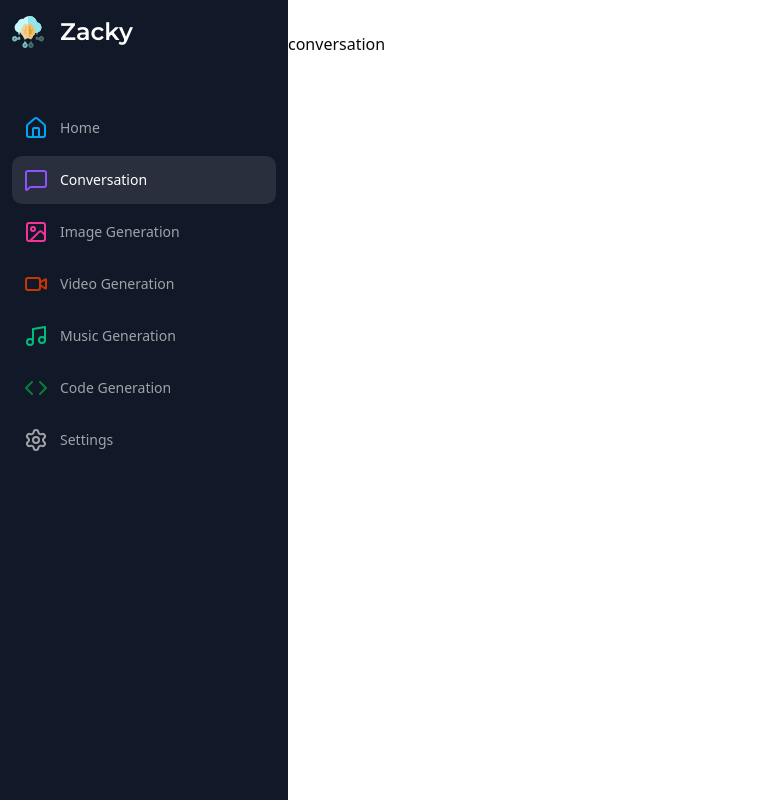
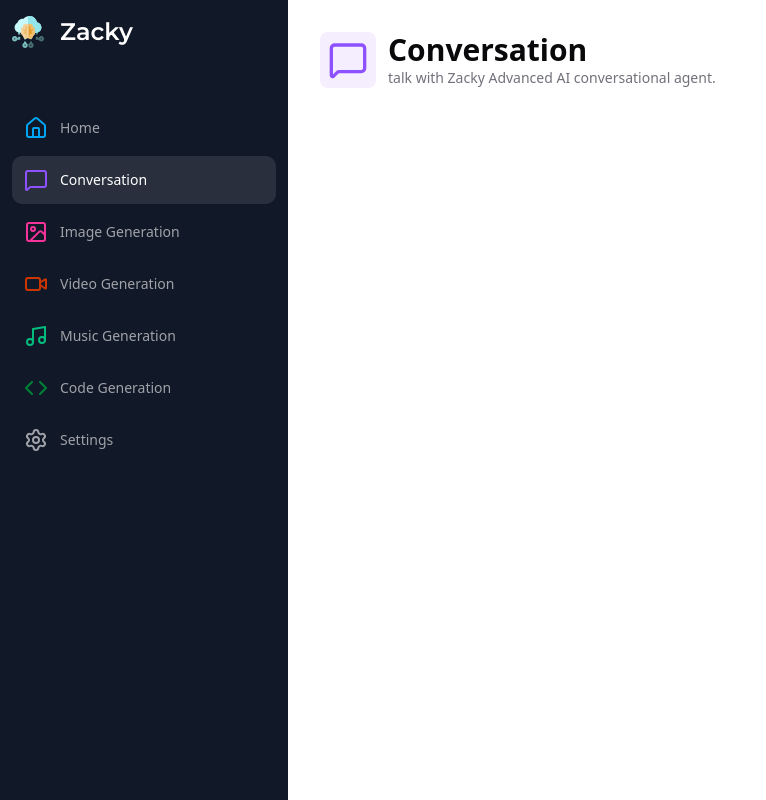
Before and after one commit to Mohamed780050/zacky, a Next.js app: page /conversation in a window 1280 px wide. Shown: the whole page, without its empty margins (0-766 px from the left). Built offline with nearby package versions, Linux system fonts and the light colour scheme.

Commit message:
added heading component

```diff
--- a/src/app/(protected)/conversation/page.tsx
+++ b/src/app/(protected)/conversation/page.tsx
@@ -1,4 +1,16 @@
+import Heading from "@/features/root/_components/Heading";
+import { MessageSquare } from "lucide-react";
+
 function page() {
-  return <div>conversation</div>;
+  return (
+    <div>
+      <Heading
+        title="Conversation"
+        description="talk with Zacky Advanced AI conversational agent."
+        icon={<MessageSquare className="h-10 w-10 text-violet-500" />}
+        bgColor="bg-violet-500/10"
+      />
+    </div>
+  );
 }
 export default page;
--- a/src/features/root/_components/Heading.tsx
+++ b/src/features/root/_components/Heading.tsx
@@ -1,6 +1,15 @@
-function Heading() {
+import { HeadingProps } from "@/interfaces/interfaces";
+import { cn } from "@/lib/utils";
+
+function Heading({ title, description, icon, bgColor }: HeadingProps) {
   return (
-    <div>Heading</div>
+    <div className="mb-3 flex items-center gap-x-3 px-4 lg:px-8">
+      <div className={cn("w-fit rounded-md p-2", bgColor)}>{icon}</div>
+      <div>
+        <h2 className="text-3xl font-bold">{title}</h2>
+        <p className="text-sm text-muted-foreground">{description}</p>
+      </div>
+    </div>
   );
 }
 export default Heading;
--- a/src/interfaces/interfaces.ts
+++ b/src/interfaces/interfaces.ts
@@ -6,3 +6,9 @@ export interface SidebarLinksInterface {
   icon: ReactNode;
   bgColor?: string;
 }
+export interface HeadingProps {
+  title: string;
+  description?: string;
+  icon: ReactNode;
+  bgColor: string;
+}
```
